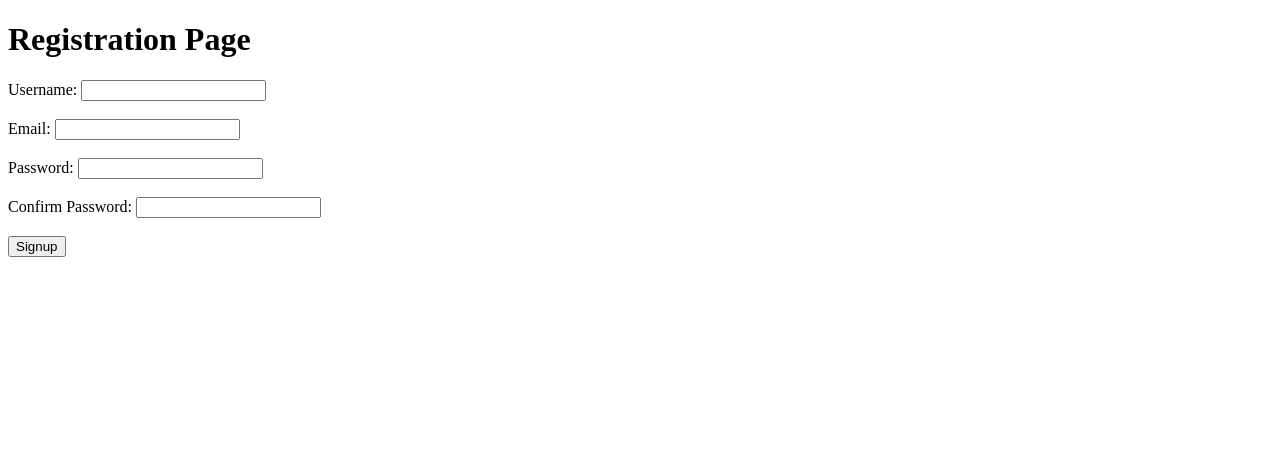
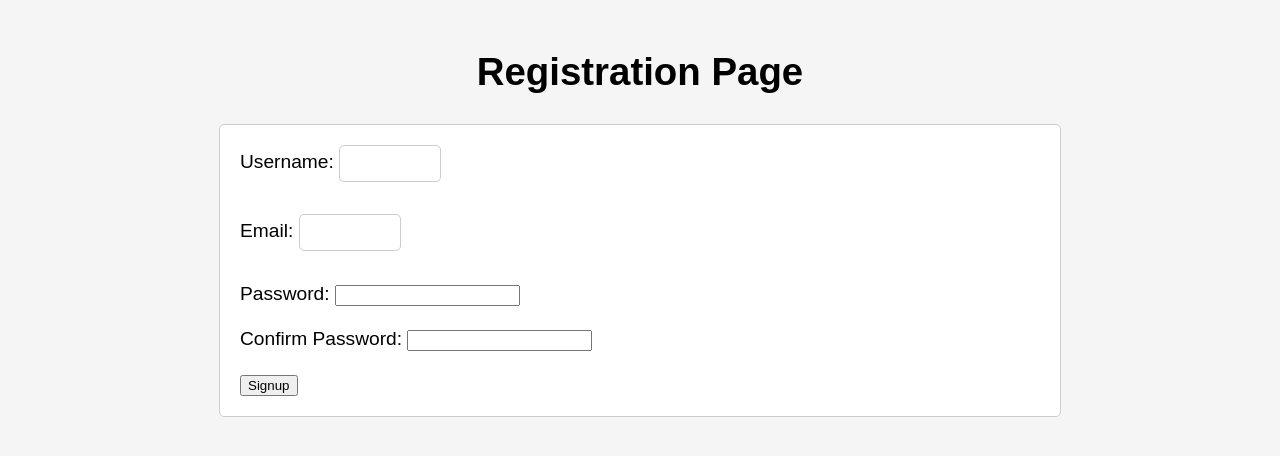
Before and after one commit to kibo-web-app-dev-jan-23/final-project---crud-app-we_dev, a Flask app: page /register in a window 1280 px wide. Shown: the top 456 px of the page. Run offline with Flask 2, Linux system fonts and the light colour scheme.

Commit message:
css _added

```diff
--- a/app.py
+++ b/app.py
@@ -4,11 +4,12 @@ from flask_sqlalchemy import SQLAlchemy
 from datetime import datetime
 from quizes import display_questions
 
-app = Flask(__name__)
+app = Flask(__name__, static_folder= "static")
 app.config['SQLALCHEMY_DATABASE_URI'] = 'sqlite:///users.db'
 app.secret_key = 'mysecretkey'
 db = SQLAlchemy(app)
 
+# User Model
 class Gamer(db.Model):
     id = db.Column(db.Integer, primary_key=True)
     username = db.Column(db.String(80), unique=True, nullable=False)
@@ -19,13 +20,30 @@ class Gamer(db.Model):
     def __repr__(self):
         return '<User %r>' % self.username
 
+    # Relationship to QuizScore Model
+    quiz_scores = db.relationship('QuizScore', backref='gamer', lazy=True)
+
+
+# QuizScore Model
+class QuizScore(db.Model):
+    __tablename__ = 'quiz_scores'
+    id = db.Column(db.Integer, primary_key=True)
+    score = db.Column(db.Integer, nullable=False)
+
+    # Foreign Key to User Model
+    user_id = db.Column(db.Integer, db.ForeignKey('gamer.id'), nullable=False)
+
+# Create all the tables
 with app.app_context():
     db.create_all()
 
 
 @app.route("/")
 def index():
+    if 'logged_in' in session and session['logged_in']:
+        return redirect(url_for('questions'))
     return render_template("home.html")
+
 
 @app.route('/register', methods=['GET', 'POST'])
 def register():
@@ -47,6 +65,7 @@ def register():
         user = Gamer(username=username, email=email, password=password)
         db.session.add(user)
         db.session.commit()
+
         return redirect(url_for('login'))
 
     return render_template('register.html')
@@ -65,10 +84,21 @@ def login():
             # set the user as logged in
             session['user_id'] = user.id
             session['logged_in'] = True
-            # redirect to the home page
-            return redirect(url_for('index'))
+            # redirect to the questions page
+            return redirect(url_for('questions'))
+
     # render the login page
     return render_template('login.html', error=error)
+
+@app.route("/questions")
+def questions():
+    # Check if user is logged in
+    if 'logged_in' not in session or not session['logged_in']:
+        return redirect(url_for('login'))
+
+    # Render the questions page
+    return render_template("questions.html", display_questions=display_questions)
+
 
 @app.route("/results", methods=["POST"])
 def results():
@@ -77,4 +107,17 @@ def results():
         answered = request.form.get(question["question"])
         if answered == question["answer"]:
             score += 1
+
+    # Create a new QuizScore object and add it to the database
+    quiz_score = QuizScore(score=score, user_id=session['user_id'])
+    db.session.add(quiz_score)
+    db.session.commit()
+
     return render_template("results.html", score=score, display_questions=display_questions)
+
+@app.route('/logout', methods=['POST'])
+def logout():
+    session.pop('user_id', None)
+    session.pop('logged_in', False)
+    session.clear()
+    return redirect(url_for('index'))
--- /dev/null
+++ b/static/style.css
@@ -0,0 +1,88 @@
+
+
+body {
+	font-family: Arial, sans-serif;
+	background-color: #f5f5f5;
+	margin: 0;
+	padding: 0;
+  }
+  header {
+	background-color: #333;
+	color: #fff;
+	padding: 20px;
+  }
+  h1, h3 {
+	text-align: center;
+	margin-top: 50px;
+	margin-bottom: 30px;
+  }
+  pre {
+	font-size: 20px;
+	line-height: 1.5;
+	text-align: center;
+	background-color: rgb(245, 200, 141);
+	border: 1px solid #ccc;
+	border-radius: 5px;
+	padding: 20px;
+	margin: 0 auto;
+	max-width: 800px;
+	width: 90%;
+  }
+  form {
+	margin-top: 30px;
+	max-width: 800px;
+	margin-left: auto;
+	margin-right: auto;
+	text-align: left;
+	background-color: #fff;
+	border: 1px solid #ccc;
+	border-radius: 5px;
+	padding: 20px;
+  }
+  ul {
+	list-style-type: none;
+	margin: 0;
+	padding: 0;
+	margin-bottom: 20px;
+
+  }
+  li {
+	margin-bottom: 10px;
+  }
+
+  form input[type="text"],
+  form input[type="email"],
+  form textarea {
+	  padding: 10px;
+	  margin-bottom: 10px;
+	  border: 1px solid #ccc;
+	  border-radius: 5px;
+	  width: 10%;
+  }
+
+  input[type="submit"] {
+	background-color: #333;
+	color: #fff;
+	padding: 10px 20px;
+	border: none;
+	border-radius: 5px;
+	cursor: pointer;
+	margin-top: 20px;
+  }
+
+
+  div {text-align: center;"
+
+  }
+
+	@media screen and (min-width: 576px) {
+	body {
+		font-size: 1.1rem;
+	}
+	}
+
+	@media screen and (min-width: 992px) {
+	body {
+		font-size: 1.2rem;
+	}
+}
--- a/templates/home.html
+++ b/templates/home.html
@@ -2,6 +2,8 @@
 <html>
   <head>
     <title>Quiz App - Home</title>
+    <link rel="stylesheet" type="text/css" href="{{ url_for('static', filename='style.css') }}">
+
   </head>
   <body>
     <h1>Welcome to Quiz App!</h1>
@@ -12,7 +14,7 @@
         <li><a href="/about">About Us</a></li>
         <li><a href="/contact">Contact Us</a></li>
       </ul>
-      <img src="https://rb.gy/nbbx8m" alt="jpg" style="width:300px;height:200px;">
+      <img src="https://cutt.ly/j8MqU37" alt="jpg" >
     </nav>
     <p>Already have an account? <a href="/login">Login</a> now.</p>
     <p>New to the Quiz App? <a href="/register">Sign up</a> now.</p>
--- a/templates/login.html
+++ b/templates/login.html
@@ -2,6 +2,8 @@
 <html>
   <head>
     <title>Quiz App - Login</title>
+    <link rel="stylesheet" type="text/css" href="{{ url_for('static', filename='style.css') }}">
+
   </head>
   <body>
     <h1>Login to Quiz App</h1>
--- a/templates/register.html
+++ b/templates/register.html
@@ -2,6 +2,8 @@
 <html>
   <head>
     <title>Registration Page</title>
+    <link rel="stylesheet" type="text/css" href="{{ url_for('static', filename='style.css') }}">
+
   </head>
   <body>
     <h1>Registration Page</h1>
```
Also changed, not shown: templates/questions.html (+8 -7 lines), templates/results.html (+19 -7 lines), instance/users.db.
